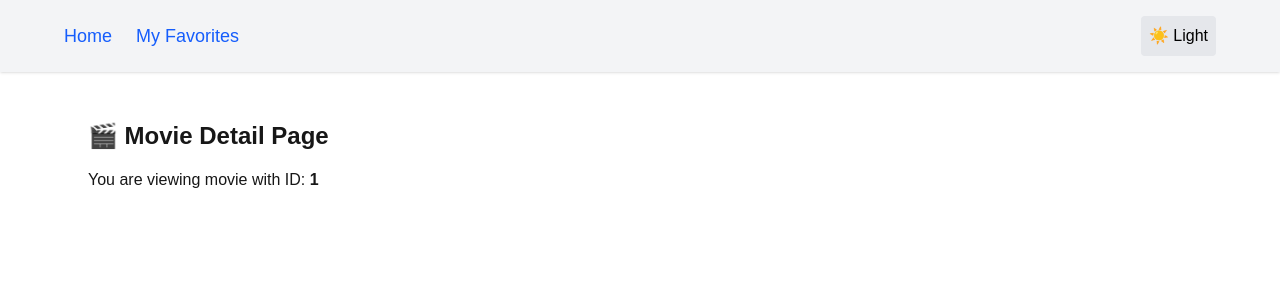
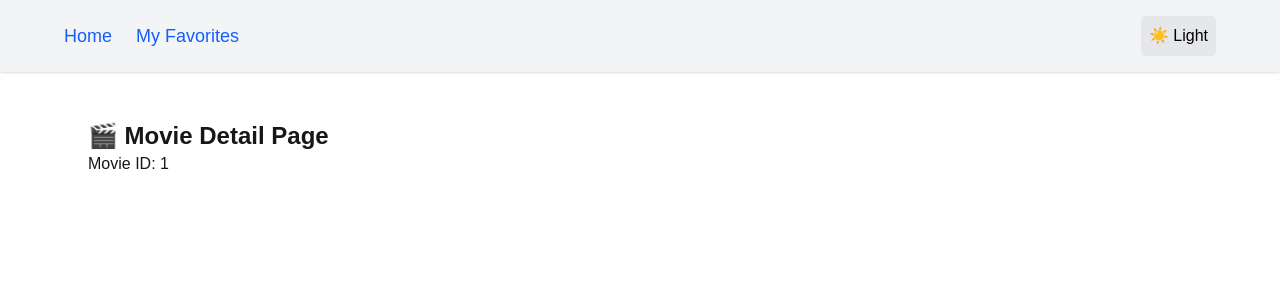
Before and after one commit to pes2ug22cs817Ranjitha-github/movie-explorer, a Next.js app: page /movie/1 in a window 1280 px wide. Shown: the top 300 px of the page. Built offline with nearby package versions, Linux system fonts and the light colour scheme.

Commit message:
Fix: correct params type for MovieDetailPage

```diff
--- a/src/app/movie/[id]/page.tsx
+++ b/src/app/movie/[id]/page.tsx
@@ -1,36 +1,27 @@
-import React from 'react';
 import { Metadata } from 'next';
+import { notFound } from 'next/navigation';
 
-type PageProps = {
+interface MovieDetailPageProps {
   params: {
     id: string;
   };
-};
+}
 
-// Optional: dynamically generate metadata for SEO
-export async function generateMetadata({ params }: PageProps): Promise<Metadata> {
-  const { id } = params;
-
+// ✅ Correct: Promise<Metadata>
+export async function generateMetadata({ params }: MovieDetailPageProps): Promise<Metadata> {
   return {
-    title: `Movie #${id} | Movie Explorer`,
-    description: `Details and information about Movie ID: ${id}`,
+    title: `Movie #${params.id}`,
   };
 }
 
-export default async function MovieDetailPage({ params }: PageProps) {
-  const { id } = params;
-
-  // ✅ Example fetch logic (replace with real TMDB API call)
-  // const res = await fetch(`https://api.themoviedb.org/3/movie/${id}?api_key=${process.env.NEXT_PUBLIC_TMDB_API_KEY}`);
-  // const movie = await res.json();
+// ✅ Correct: `params` is a plain object, not a Promise
+export default async function MovieDetailPage({ params }: MovieDetailPageProps) {
+  const movieId = params.id;
 
   return (
     <div className="p-6">
       <h1 className="text-2xl font-bold">🎬 Movie Detail Page</h1>
-      <p className="mt-4">You are viewing movie with ID: <strong>{id}</strong></p>
-
-      {/* Optional: display movie data if you fetch it */}
-      {/* <div>{movie.title}</div> */}
+      <p>Movie ID: {movieId}</p>
     </div>
   );
 }
```
